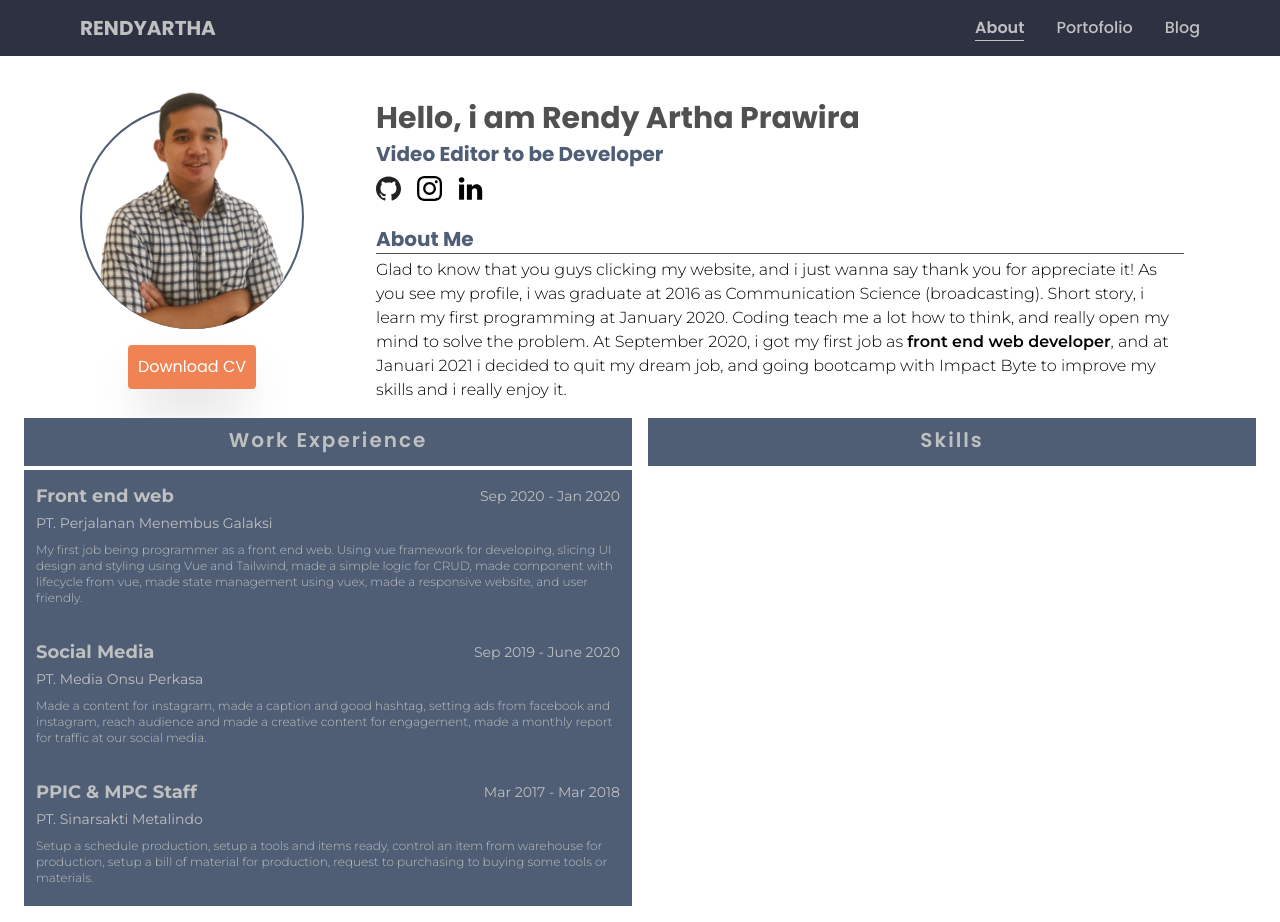
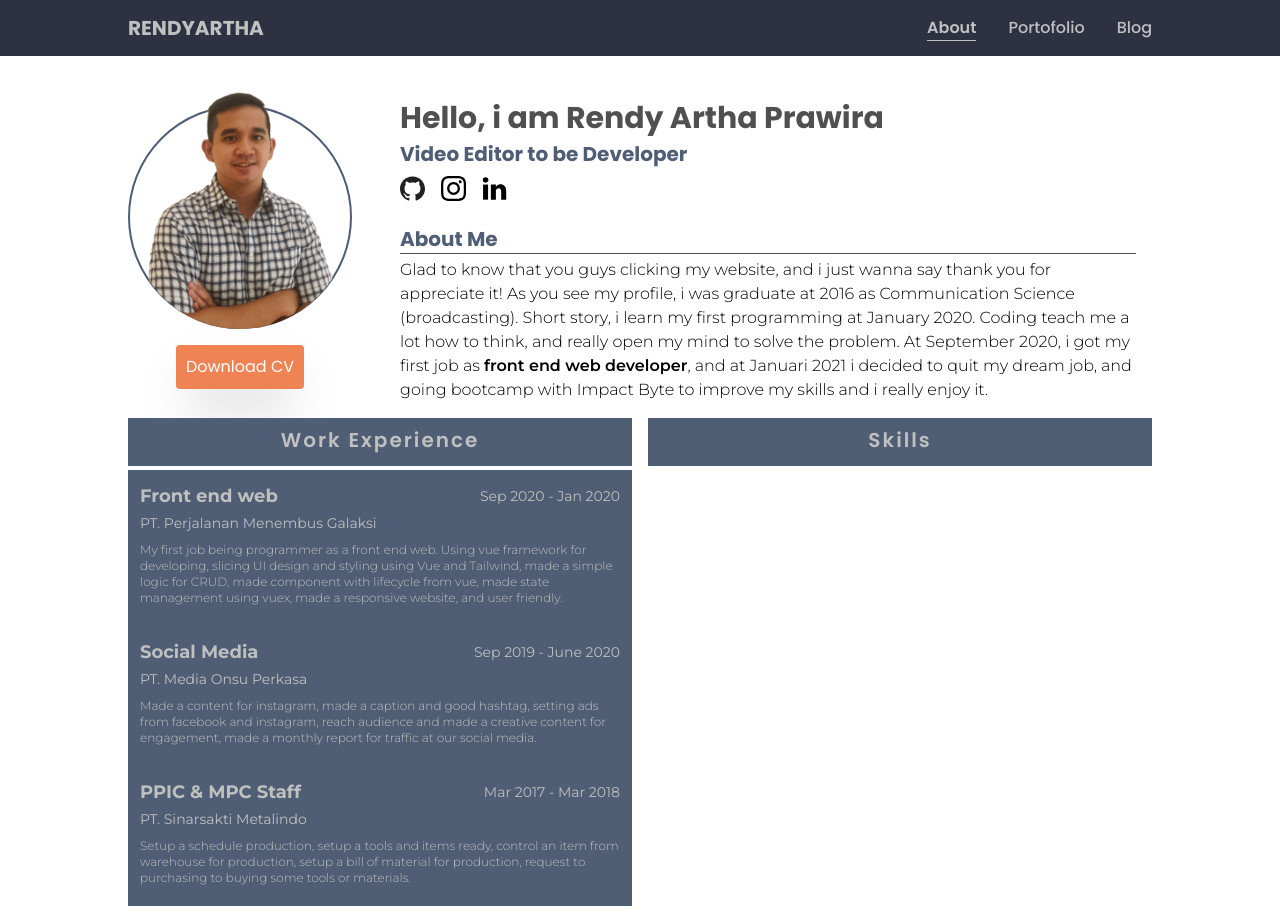
Before and after one commit to RendyArthaP/websiteportofolio, a React (Create React App) app: page / in a window 1280 px wide. Both pictures are taken after a click on the button "Click me!". Built offline with nearby package versions, Linux system fonts and the light colour scheme.

Commit message:
setup padding for widescreen

```diff
--- a/src/components/Navbar.js
+++ b/src/components/Navbar.js
@@ -36,7 +36,7 @@ const Navbar = () => {
   }
 
   return (
-    <div className ="flex sticky top-0 flex-row justify-between items-center bg-navbar h-14 px-4 md:px-6 lg:px-16 xl:px-20 2xl:px-40">
+    <div className ="flex sticky top-0 flex-row justify-between items-center bg-navbar h-14 px-4 md:px-6 lg:px-16 xl:px-32 2xl:px-64">
       <Link to="/about">
         <h1 className="font-bold font-poppins text-xl text-content">RENDYARTHA</h1>
       </Link>
--- a/src/pages/About.js
+++ b/src/pages/About.js
@@ -22,7 +22,7 @@ const About = () => {
   return (
     <div>
       <Navbar />
-      <div className="flex flex-col items-center text-center pt-10 lg:flex-row lg:justify-between px-4 md:px-6 lg:px-16 xl:px-20 2xl:px-40">
+      <div className="flex flex-col items-center text-center pt-10 lg:flex-row lg:justify-between px-4 md:px-6 lg:px-16 xl:px-32 2xl:px-64">
         <div className="2xl:pt-6">
           <div className="border-profile border-2 rounded-full w-56 h-56">
             <img
@@ -72,7 +72,7 @@ const About = () => {
           </div>
         </div>
       </div>
-      <div className="flex flex-col md:flex-row px-4 md:px-6">
+      <div className="flex flex-col md:flex-row px-4 md:px-6 lg:px-16 xl:px-32 2xl:px-64">
         <WorkExperience />
         <Skills />
       </div>
```
